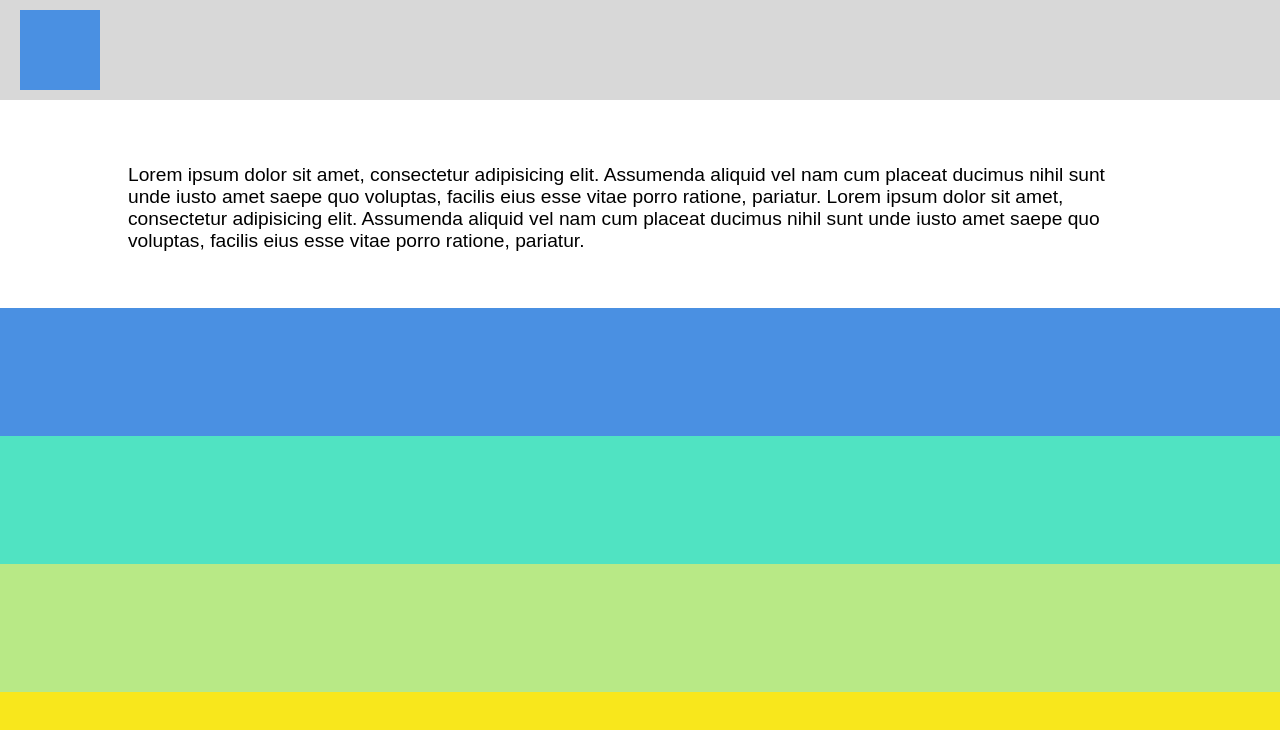
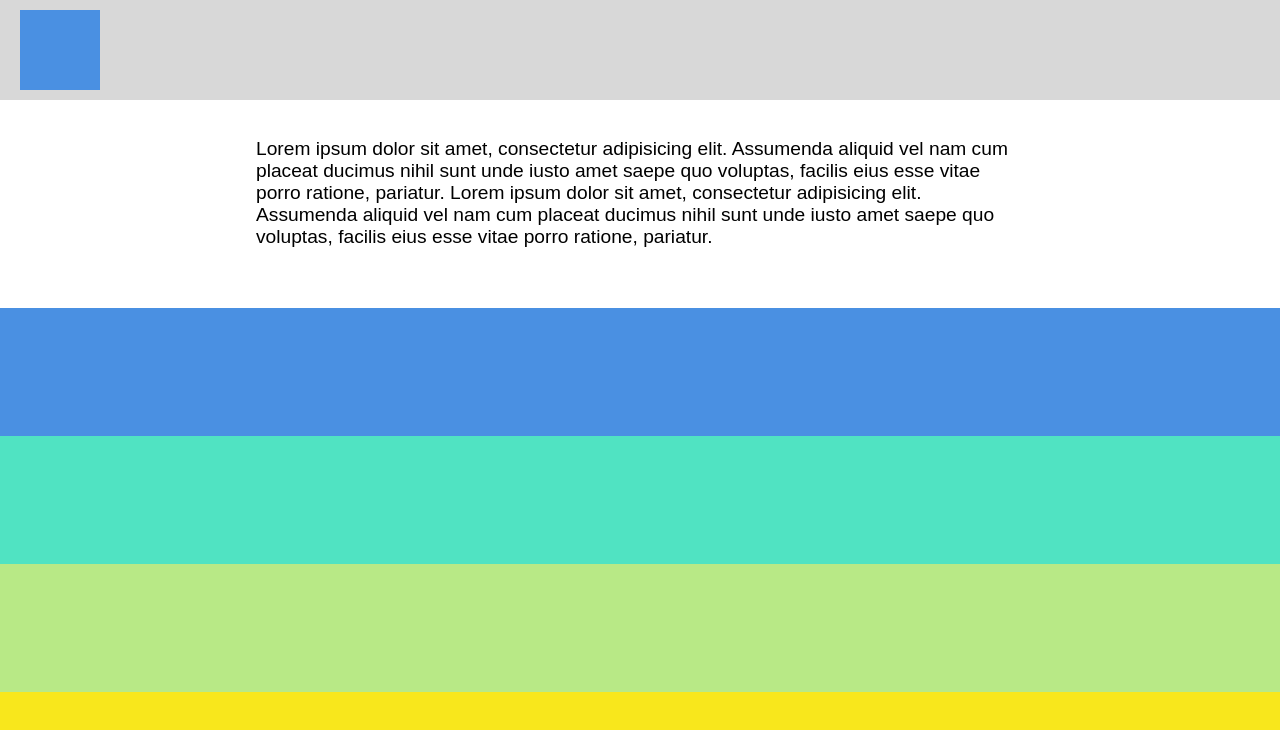
Before and after one commit to therealTP/mini-projects, a plain HTML site: page html-css/simple3/index.html in a window 1280 px wide. Drawn offline with Linux system fonts and the light colour scheme.

Commit message:
Updated style sheet for mini-project html3

```diff
--- a/html-css/simple3/style.css
+++ b/html-css/simple3/style.css
@@ -30,10 +30,12 @@ header {
 	background-color: white;
 	height: 26%;
 	overflow: auto;
+	padding-top: 3%;
 }
 
 #main-text {
-	margin: 5% 10% 5% 10%;
+	width: 60%;
+	margin: auto;
 	font-size: 1.2em;
 }
 
```
